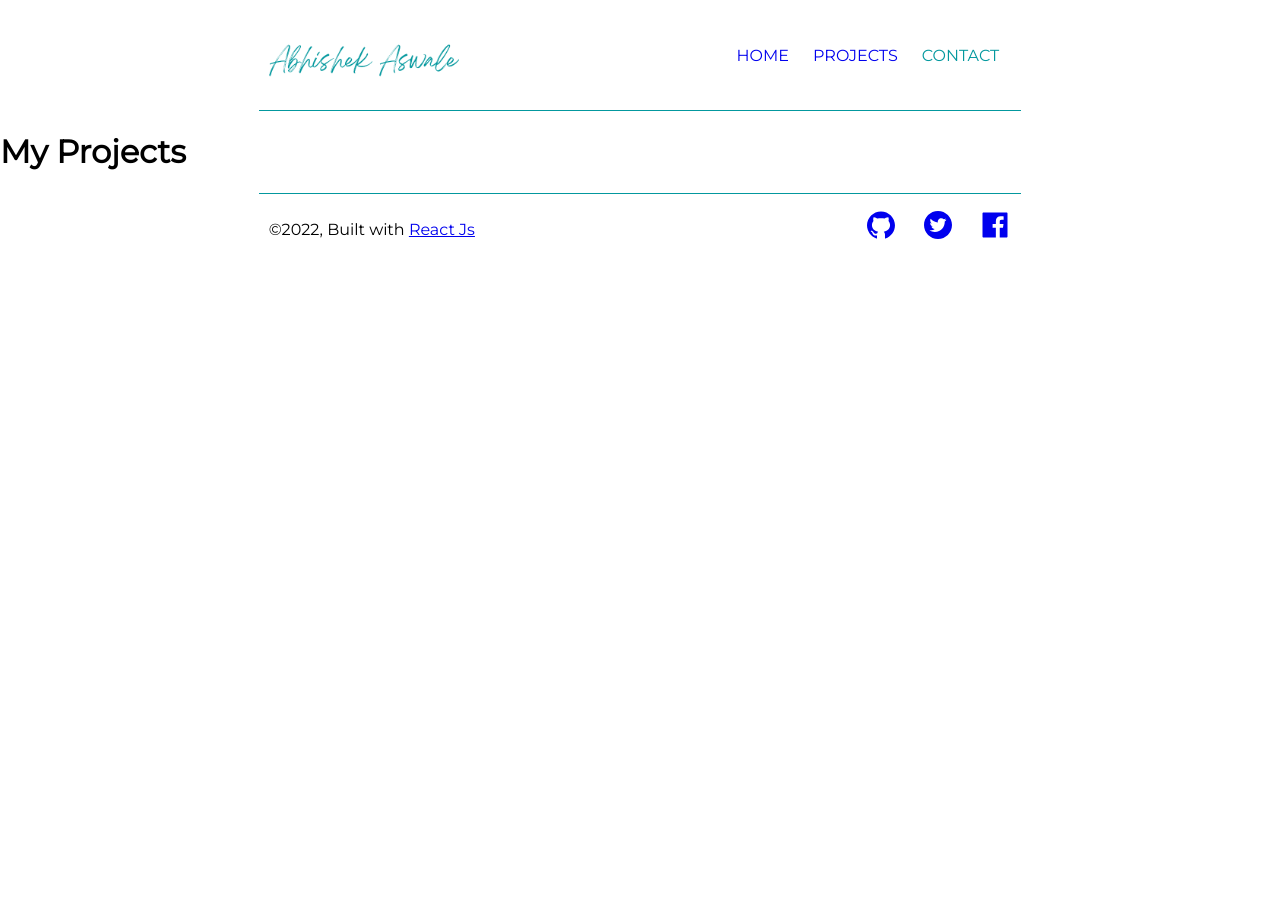
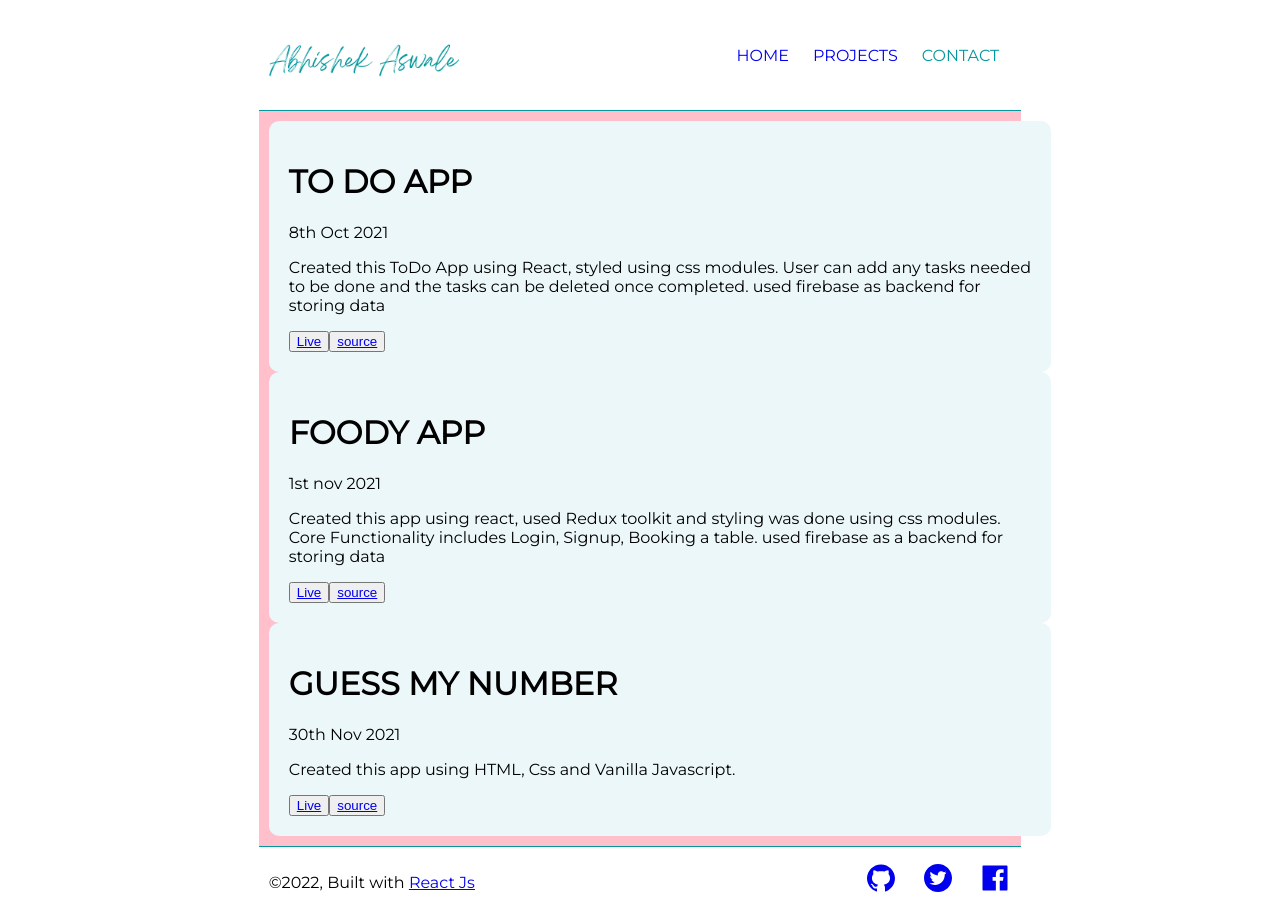
Before and after one commit to abhiaswale/portfolio, a React (Create React App) app: page /projects in a window 1280 px wide. Before the commit the page ends 800 px from the top, so only its background shows below. Built offline with nearby package versions, Linux system fonts and the light colour scheme.

Commit message:
added project page

```diff
--- a/src/Components/MyProjects/MyProjects.js
+++ b/src/Components/MyProjects/MyProjects.js
@@ -1,38 +1,36 @@
-// import React, { useEffect, useState } from "react";
+import React from "react";
+import styled from "styled-components";
+import { projectItems } from "../../data";
+import ProjectItem from "./ProjectItem";
+
+const Container = styled.div`
+  display: flex;
+  align-items: center;
+  justify-content: center;
+`;
+const Wrapper = styled.div`
+  width: 58%;
+  padding: 10px 10px;
+  background-color: pink;
+  display: grid;
+  grid-template-columns: 1fr;
+`;
 
 const MyProjects = () => {
-  //   const [projects, setProjects] = useState([]);
-
-  //   useEffect(() => {
-  //     const fetchProjects = async () => {
-  //       const response = await fetch(
-  //         "https://portfolio-305e7-default-rtdb.firebaseio.com/MyWork.json"
-  //       );
-  //       if (!response.ok) {
-  //         throw new Error("Error");
-  //       }
-  //       const data = await response.json();
-  //       console.log(data);
-  //       const loadedProj = [];
-  //       for (const key in data) {
-  //         loadedProj.push({
-  //           id: key,
-  //           name: data[key].name,
-  //         });
-  //       }
-  //       console.log(loadedProj);
-  //       setProjects([]);
-  //       //   setProjects(loadedProj);
-  //       console.log(projects);
-  //     };
-
-  //     fetchProjects().catch((err) => alert(err.message));
-  //   }, []);
-
+  const projectsList = projectItems.map((proj) => (
+    <ProjectItem
+      id={proj.id}
+      name={proj.name}
+      date={proj.date}
+      detailedDescription={proj.detailedDescription}
+      live={proj.live}
+      source={proj.source}
+    />
+  ));
   return (
-    <div>
-      <h1>My Projects</h1>
-    </div>
+    <Container>
+      <Wrapper>{projectsList}</Wrapper>
+    </Container>
   );
 };
 
--- a/src/Components/MyProjects/ProjectItem.js
+++ b/src/Components/MyProjects/ProjectItem.js
@@ -1,17 +1,31 @@
 import React from "react";
+import styled from "styled-components";
+
+const Container = styled.div`
+  width: 100%;
+  background-color: #ecf7f9;
+  padding: 20px;
+  border-radius: 10px;
+  display: grid;
+  grid-template-columns: 1fr;
+`;
+const Wrapper = styled.div``;
 
 const ProjectItem = (props) => {
   return (
+    <Container>
+      <h1>{props.name}</h1>
+      <span>{props.date}</span>
+      <p>{props.detailedDescription}</p>
       <div>
-      {/* <h1>{props.name}</h1> */}
-      {/* <p>{props.desc}</p> */}
-      {/* <button>
+        <button>
           <a href={props.live}>Live</a>
         </button>
         <button>
           <a href={props.source}>source</a>
-      </button> */}
+        </button>
       </div>
+    </Container>
   );
 };
 
--- a/src/Components/MyWork/MyWork.js
+++ b/src/Components/MyWork/MyWork.js
@@ -1,6 +1,7 @@
-import React, { useEffect, useState } from "react";
+import React from "react";
 import styled from "styled-components";
 import WorkItem from "./WorkItem";
+import { projectItems } from "../../data";
 
 const Container = styled.div`
   display: flex;
@@ -24,41 +25,13 @@ const Work = styled.div`
 `;
 
 const MyWork = () => {
-  const [work, setWork] = useState([]);
-
-  useEffect(() => {
-    const fetchWork = async () => {
-      const response = await fetch(
-        "https://portfolio-305e7-default-rtdb.firebaseio.com/MyWork.json"
-      );
-      if (!response.ok) {
-        throw new Error("Something Went Wrong!");
-      }
-      const data = await response.json();
-      console.log(data);
-      const loadedWork = [];
-      for (const key in data) {
-        loadedWork.push({
-          id: key,
-          name: data[key].name,
-          desc: data[key].description,
-          live: data[key].live,
-          source: data[key].source,
-        });
-      }
-      console.log(loadedWork);
-      setWork(loadedWork);
-    };
-
-    fetchWork().catch((err) => alert(err.message));
-  }, []);
-
-  const workList = work.map((work) => (
+  const workList = projectItems.map((work) => (
     <WorkItem
       id={work.id}
       key={work.id}
       name={work.name}
-      desc={work.desc}
+      date={work.date}
+      desc={work.description}
       live={work.live}
       source={work.source}
     />
@@ -67,7 +40,6 @@ const MyWork = () => {
     <Container>
       <Wrapper>
         <Title>MY WORK</Title>
-
         <Work>{workList}</Work>
       </Wrapper>
     </Container>
--- a/src/Components/MyWork/WorkItem.js
+++ b/src/Components/MyWork/WorkItem.js
@@ -12,6 +12,7 @@ const Title = styled.span`
   font-size: 1.2rem;
   font-weight: 900;
 `;
+const Date = styled.span``;
 const Desc = styled.p``;
 const BtnWrapper = styled.div`
   display: flex;
@@ -36,6 +37,7 @@ const WorkItem = (props) => {
   return (
     <Container>
       <Title>{props.name}</Title>
+      <Date>{props.date}</Date>
       <Desc>{props.desc}</Desc>
       <BtnWrapper>
         <Button>
--- /dev/null
+++ b/src/data.js
@@ -0,0 +1,32 @@
+export const projectItems = [
+  {
+    id: 1,
+    name: "TO DO APP",
+    date: "8th Oct 2021",
+    description: "A basic To Do App ",
+    detailedDescription:
+      "Created this ToDo App using React, styled using css modules. User can add any tasks needed to be done and the tasks can be deleted once completed. used firebase as backend for storing data",
+    live: "https://todoapp-e2fc65.netlify.app/",
+    source: "https://github.com/abhiaswale/todolist",
+  },
+  {
+    id: 2,
+    name: "FOODY APP",
+    date: "1st nov 2021",
+    description: "An App made for an Restaurant",
+    detailedDescription:
+      "Created this app using react, used Redux toolkit and styling was done using css modules. Core Functionality includes Login, Signup, Booking a table. used firebase as a backend for storing data ",
+    live: "https://foody-app-12167a.netlify.app/",
+    source: "https://github.com/abhiaswale/thefoodyapp",
+  },
+  {
+    id: 3,
+    name: "GUESS MY NUMBER",
+    date: "30th Nov 2021",
+    description: "A Fun Guess my number game",
+    detailedDescription:
+      "Created this app using HTML, Css and Vanilla Javascript. ",
+    live: "https://guess-my-number-dd43c8.netlify.app/",
+    source: "https://github.com/abhiaswale/guess-my-number",
+  },
+];
```
Lines whose indentation alone changed are shown as unchanged.
